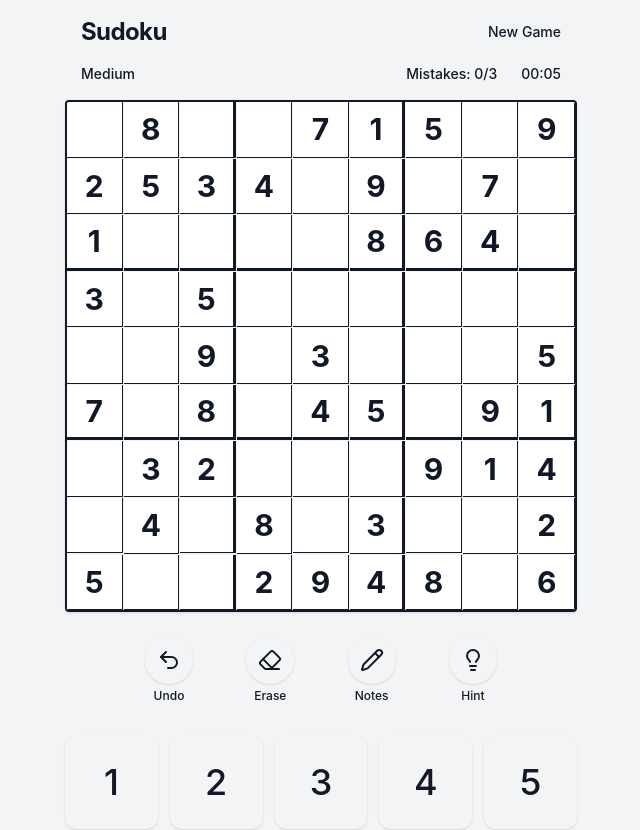
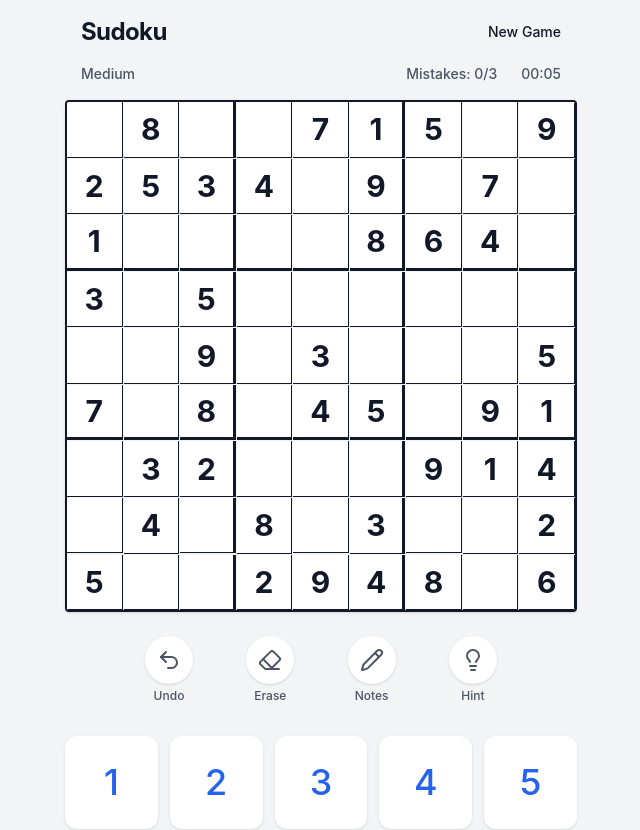
Before and after one commit to philipdonath299/sudukooffline, a React (Vite) app: page / in a window 1280 px wide. Shown: the top 830 px of the page, without its empty margins (319-959 px from the left). Built offline with nearby package versions, Linux system fonts and the light colour scheme.

Commit message:
Fix Tailwind arbitrary CSS variable mappings for backgrounds and text colors

```diff
--- a/src/components/Cell.tsx
+++ b/src/components/Cell.tsx
@@ -18,7 +18,7 @@ export const Cell: React.FC<CellProps> = ({ data, onClick }) => {
           <div key={num} className="flex items-center justify-center">
             <span className={cn(
               "text-[0.55rem] sm:text-[0.65rem] leading-none select-none",
-              notes.includes(num) ? "text-text-secondary" : "text-transparent"
+              notes.includes(num) ? "text-[var(--text-secondary)]" : "text-transparent"
             )}>
               {num}
             </span>
@@ -40,9 +40,9 @@ export const Cell: React.FC<CellProps> = ({ data, onClick }) => {
         "relative w-full aspect-square cursor-pointer touch-manipulation select-none flex items-center justify-center",
         "transition-colors duration-150",
         rightBorder, bottomBorder,
-        isError ? 'bg-cell-bg-error' :
-        isSelected ? 'bg-cell-bg-selected' :
-        isHighlighted ? 'bg-cell-bg-highlight' : 'bg-[var(--cell-bg)]'
+        isError ? 'bg-[var(--cell-bg-error)]' :
+        isSelected ? 'bg-[var(--cell-bg-selected)]' :
+        isHighlighted ? 'bg-[var(--cell-bg-highlight)]' : 'bg-[var(--cell-bg)]'
       )}
     >
       {value !== 0 ? (
@@ -52,8 +52,8 @@ export const Cell: React.FC<CellProps> = ({ data, onClick }) => {
           transition={{ type: 'spring', stiffness: 300, damping: 20 }}
           className={cn(
             "text-xl sm:text-2xl md:text-3xl font-medium",
-            isError ? "text-text-error" :
-            isFixed ? "text-text-fixed font-bold" : "text-text-input",
+            isError ? "text-[var(--text-error)]" :
+            isFixed ? "text-[var(--text-fixed)] font-bold" : "text-[var(--text-input)]",
             isMatchingValue && !isSelected ? "scale-110 font-bold" : ""
           )}
         >
--- a/src/components/InputPad.tsx
+++ b/src/components/InputPad.tsx
@@ -23,20 +23,20 @@ export const InputPad: React.FC = () => {
     <div className="w-full max-w-lg mx-auto mt-4 sm:mt-6 px-2 sm:px-0 select-none">
       {/* Action Controls */}
       <div className="flex justify-between items-center mb-6 sm:mb-8 px-4 max-w-sm mx-auto">
-        <button onClick={undo} className="flex flex-col items-center text-text-secondary hover:text-accent transition-colors active:scale-95">
-          <div className="bg-bg-secondary p-3 rounded-full shadow-sm mb-1"><Undo2 size={24} /></div>
+        <button onClick={undo} className="flex flex-col items-center text-[var(--text-secondary)] hover:text-accent transition-colors active:scale-95">
+          <div className="bg-[var(--bg-secondary)] p-3 rounded-full shadow-sm mb-1"><Undo2 size={24} /></div>
           <span className="text-xs font-medium">Undo</span>
         </button>
-        <button onClick={erase} className="flex flex-col items-center text-text-secondary hover:text-accent transition-colors active:scale-95">
-          <div className="bg-bg-secondary p-3 rounded-full shadow-sm mb-1"><Eraser size={24} /></div>
+        <button onClick={erase} className="flex flex-col items-center text-[var(--text-secondary)] hover:text-accent transition-colors active:scale-95">
+          <div className="bg-[var(--bg-secondary)] p-3 rounded-full shadow-sm mb-1"><Eraser size={24} /></div>
           <span className="text-xs font-medium">Erase</span>
         </button>
-        <button onClick={toggleNotesMode} className={cn("flex flex-col items-center transition-colors active:scale-95", notesMode ? "text-accent" : "text-text-secondary hover:text-accent")}>
-          <div className={cn("p-3 rounded-full shadow-sm mb-1", notesMode ? "bg-accent text-white" : "bg-bg-secondary")}><Pencil size={24} /></div>
+        <button onClick={toggleNotesMode} className={cn("flex flex-col items-center transition-colors active:scale-95", notesMode ? "text-accent" : "text-[var(--text-secondary)] hover:text-accent")}>
+          <div className={cn("p-3 rounded-full shadow-sm mb-1", notesMode ? "bg-accent text-white" : "bg-[var(--bg-secondary)]")}><Pencil size={24} /></div>
           <span className="text-xs font-medium">Notes</span>
         </button>
-        <button onClick={hint} className="flex flex-col items-center text-text-secondary hover:text-accent transition-colors active:scale-95 relative">
-          <div className="bg-bg-secondary p-3 rounded-full shadow-sm mb-1"><Lightbulb size={24} /></div>
+        <button onClick={hint} className="flex flex-col items-center text-[var(--text-secondary)] hover:text-accent transition-colors active:scale-95 relative">
+          <div className="bg-[var(--bg-secondary)] p-3 rounded-full shadow-sm mb-1"><Lightbulb size={24} /></div>
           <span className="text-xs font-medium">Hint</span>
           {hintsUsed > 0 && <span className="absolute -top-1 -right-1 bg-accent text-white text-[10px] w-4 h-4 flex items-center justify-center rounded-full">{hintsUsed}</span>}
         </button>
@@ -52,7 +52,7 @@ export const InputPad: React.FC = () => {
               "aspect-[4/5] sm:aspect-square flex items-center justify-center text-3xl sm:text-4xl rounded-xl shadow-sm transition-all duration-150 active:scale-95",
               inputMode === 'number-first' && selectedNumber === num
                 ? "bg-accent text-white font-semibold"
-                : "bg-bg-secondary text-text-input hover:bg-cell-bg-highlight font-medium"
+                : "bg-[var(--bg-secondary)] text-[var(--text-input)] hover:bg-[var(--cell-bg-highlight)] font-medium"
             )}
           >
             {num}
--- a/src/components/TopBar.tsx
+++ b/src/components/TopBar.tsx
@@ -23,7 +23,7 @@ export const TopBar: React.FC = () => {
   };
 
   return (
-    <div className="w-full max-w-lg mx-auto flex justify-between items-center px-4 mb-2 sm:mb-4 text-sm font-medium text-text-secondary select-none">
+    <div className="w-full max-w-lg mx-auto flex justify-between items-center px-4 mb-2 sm:mb-4 text-sm font-medium text-[var(--text-secondary)] select-none">
       <div>{difficulty}</div>
       <div className="flex space-x-6">
         <div>Mistakes: {mistakes}{mistakeLimit ? `/${mistakeLimit}` : ''}</div>
--- a/src/pages/Game.tsx
+++ b/src/pages/Game.tsx
@@ -26,7 +26,7 @@ export const Game: React.FC = () => {
   }, [board, newGame]);
 
   return (
-    <div className="min-h-screen bg-bg-primary text-text-primary flex flex-col items-center pt-safe-area-pt pb-safe-area-pb">
+    <div className="min-h-screen bg-[var(--bg-primary)] text-[var(--text-primary)] flex flex-col items-center pt-safe-area-pt pb-safe-area-pb">
       <header className="w-full max-w-lg px-4 py-4 flex justify-between items-center">
         <h1 className="text-2xl font-bold tracking-tight">Sudoku</h1>
         <button onClick={() => newGame('Medium')} className="text-sm font-medium text-accent hover:text-accent-hover transition-colors">
```
